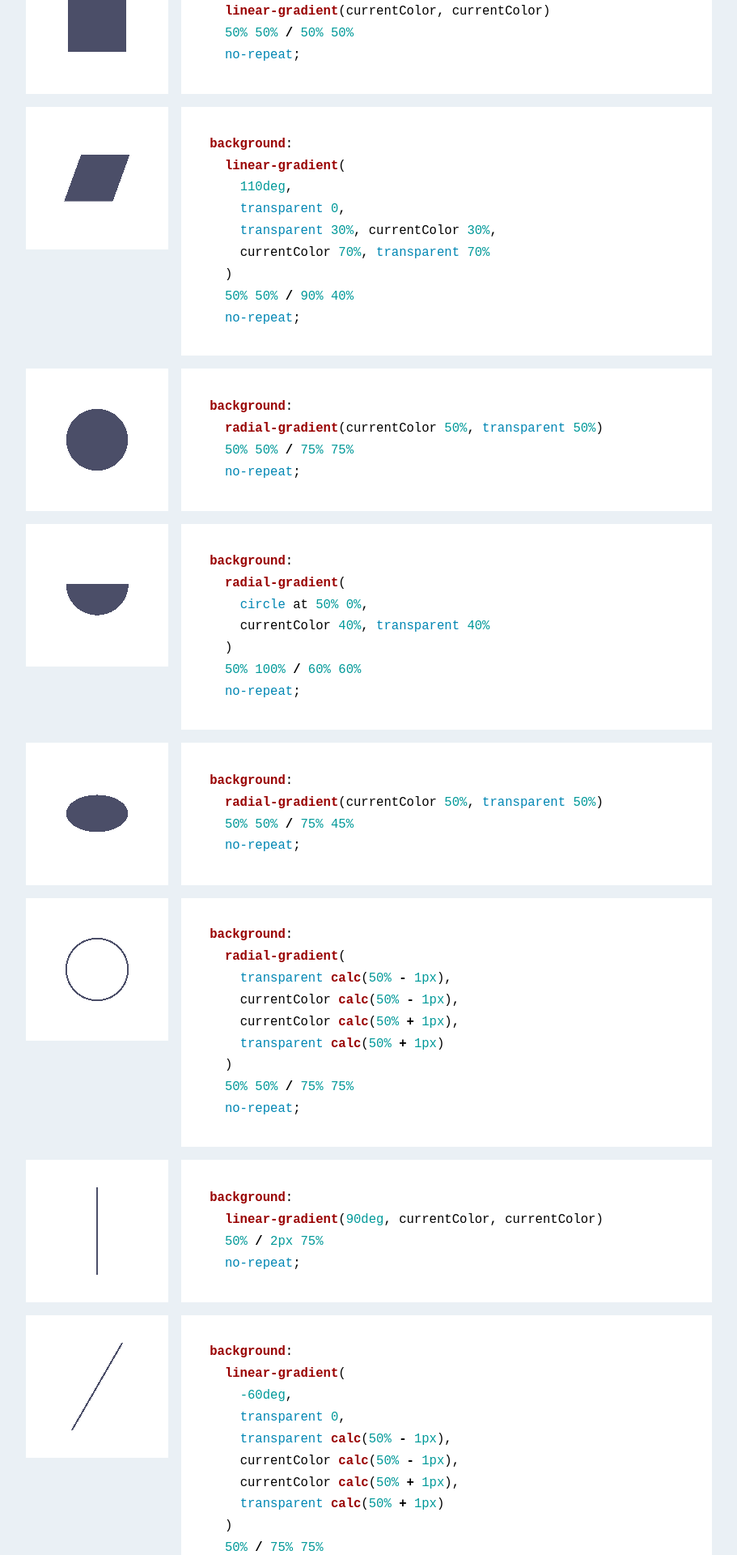
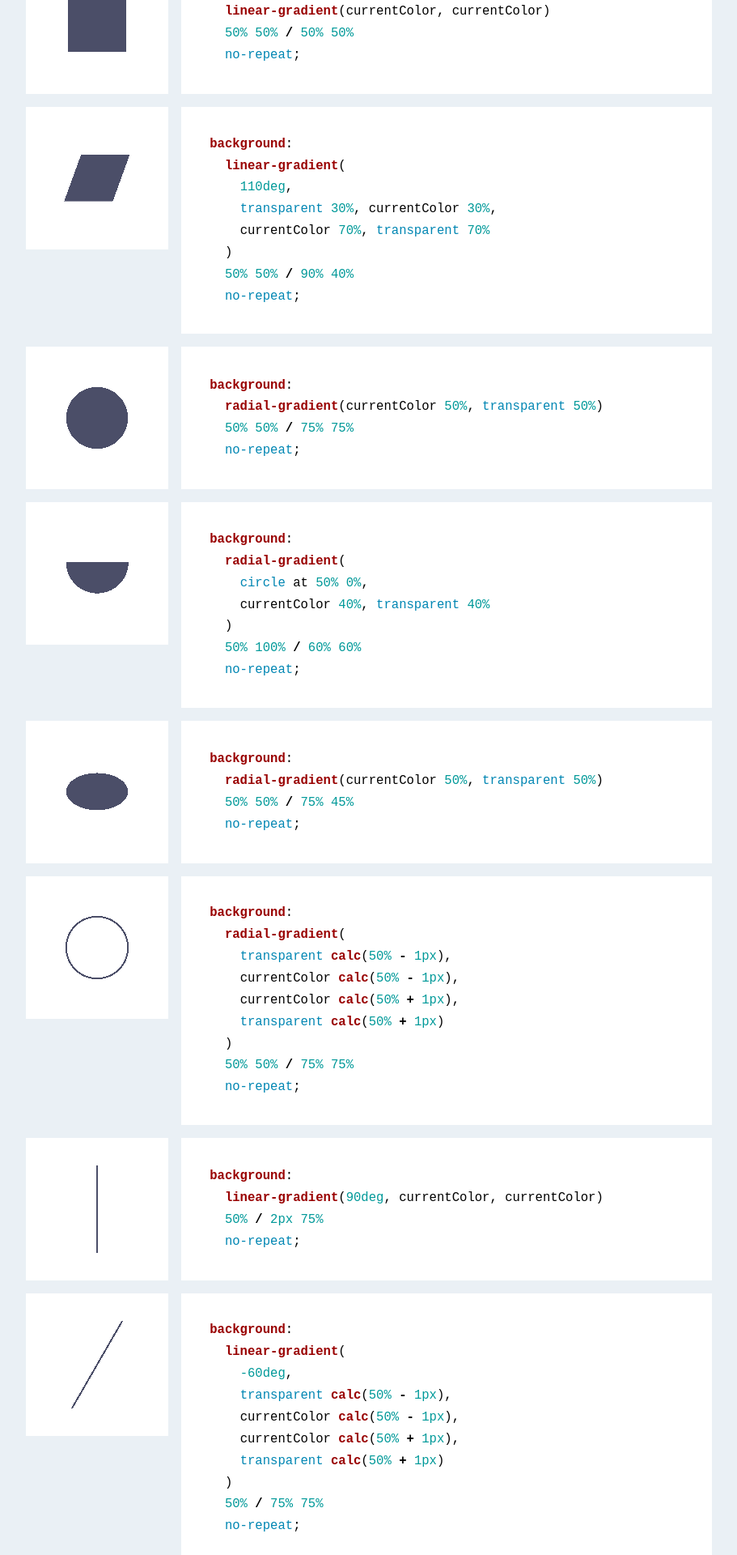
Before and after one commit to yuanchuan/gradient-shapes, a Jekyll site: the page built from index.html, in a window 1280 px wide. Shown: the part 348-2268 px from the top of the page at 81% size, without its empty margins (184-1095 px from the left). Built offline with Jekyll 4.4.1, drawn with Linux system fonts in a browser that asks for light colours.

Commit message:
simplify gradient steps

```diff
--- a/_layouts/default.html
+++ b/_layouts/default.html
@@ -6,7 +6,7 @@
   <title>CSS gradient shapes</title>
   <link rel="stylesheet" href="assets/highlight.css" />
   <link rel="stylesheet" href="assets/style.css?82zx6c">
-  <link rel="stylesheet" href="assets/doodles.css">
+  <link rel="stylesheet" href="assets/doodles.css?96z87s">
   <script src="https://cdnjs.cloudflare.com/ajax/libs/css-doodle/0.4.9/css-doodle.min.js"></script>
 </head>
 <body>
--- a/assets/doodles.css
+++ b/assets/doodles.css
@@ -13,7 +13,7 @@
     }
   );
 
-  --doodle-line2: (
+  --doodle-line1: (
     :doodle {
       @size: 100%;
       top: 0; left: 0;
--- a/index.html
+++ b/index.html
@@ -29,7 +29,6 @@ background:
     <div style="background:
   linear-gradient(
     110deg,
-    transparent 0,
     transparent 30%, currentColor 30%,
     currentColor 70%, transparent 70%
   )
@@ -42,7 +41,6 @@ div {
 background:
   linear-gradient(
     110deg,
-    transparent 0,
     transparent 30%, currentColor 30%,
     currentColor 70%, transparent 70%
   )
@@ -155,7 +153,7 @@ background:
 </div>
 
 
-<div class="shape" data-name="line2">
+<div class="shape" data-name="line1">
   <div class="preview">
     <div style="background:
   linear-gradient(90deg, currentColor, currentColor)
@@ -171,17 +169,16 @@ background:
   no-repeat;
 }
 {% endhighlight %}
-  <css-doodle use="var(--doodle-line2)"></css-doodle>
+  <css-doodle use="var(--doodle-line1)"></css-doodle>
   </div>
 </div>
 
 
-<div class="shape" data-name="line1">
+<div class="shape" data-name="line2">
   <div class="preview">
     <div style="background:
   linear-gradient(
     -60deg,
-    transparent 0,
     transparent calc(50% - 1px),
     currentColor calc(50% - 1px),
     currentColor calc(50% + 1px),
@@ -196,7 +193,6 @@ div {
 background:
   linear-gradient(
     -60deg,
-    transparent 0,
     transparent calc(50% - 1px),
     currentColor calc(50% - 1px),
     currentColor calc(50% + 1px),
@@ -206,7 +202,7 @@ background:
   no-repeat;
 }
 {% endhighlight %}
-  <css-doodle use="var(--doodle-line1)"></css-doodle>
+  <css-doodle use="var(--doodle-line2)"></css-doodle>
   </div>
 </div>
 
```
Also changed, not shown: 1 other file.
